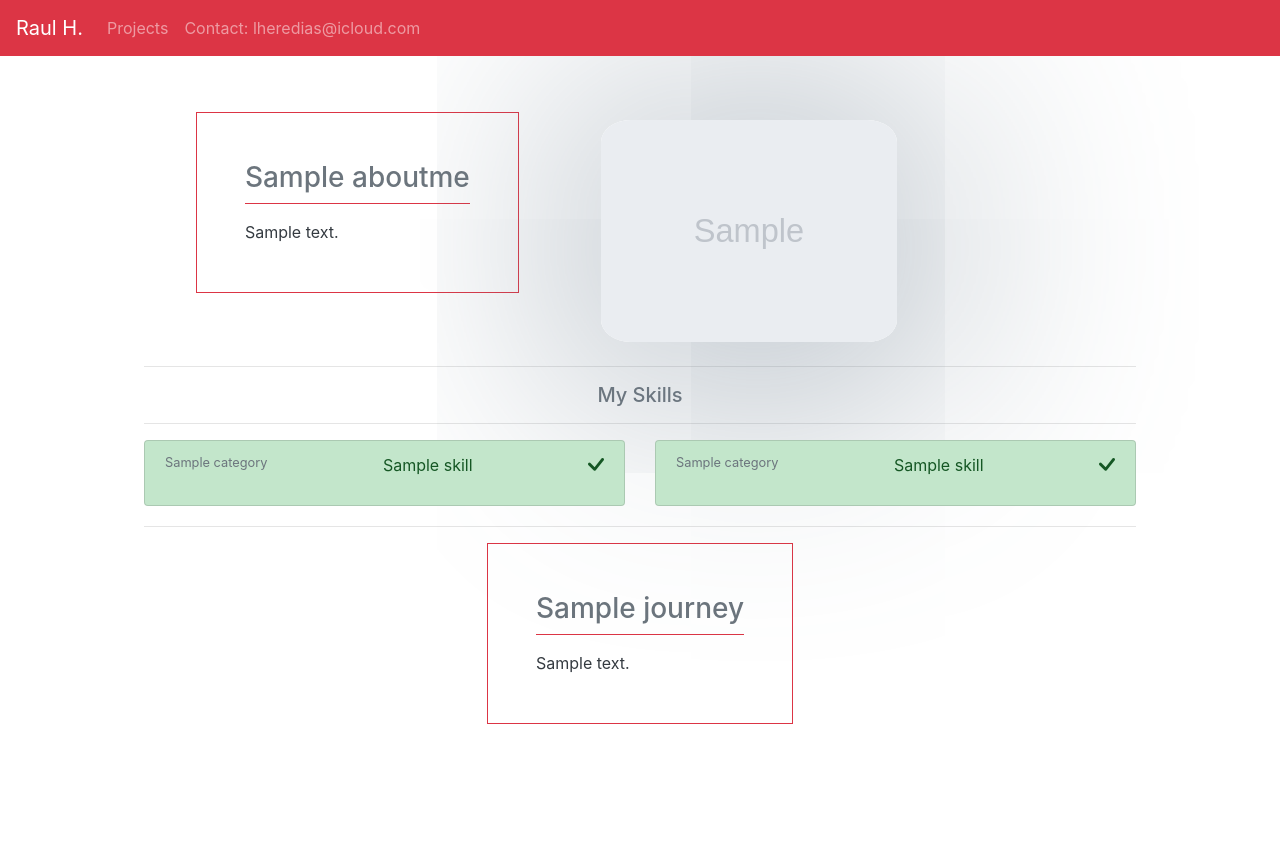
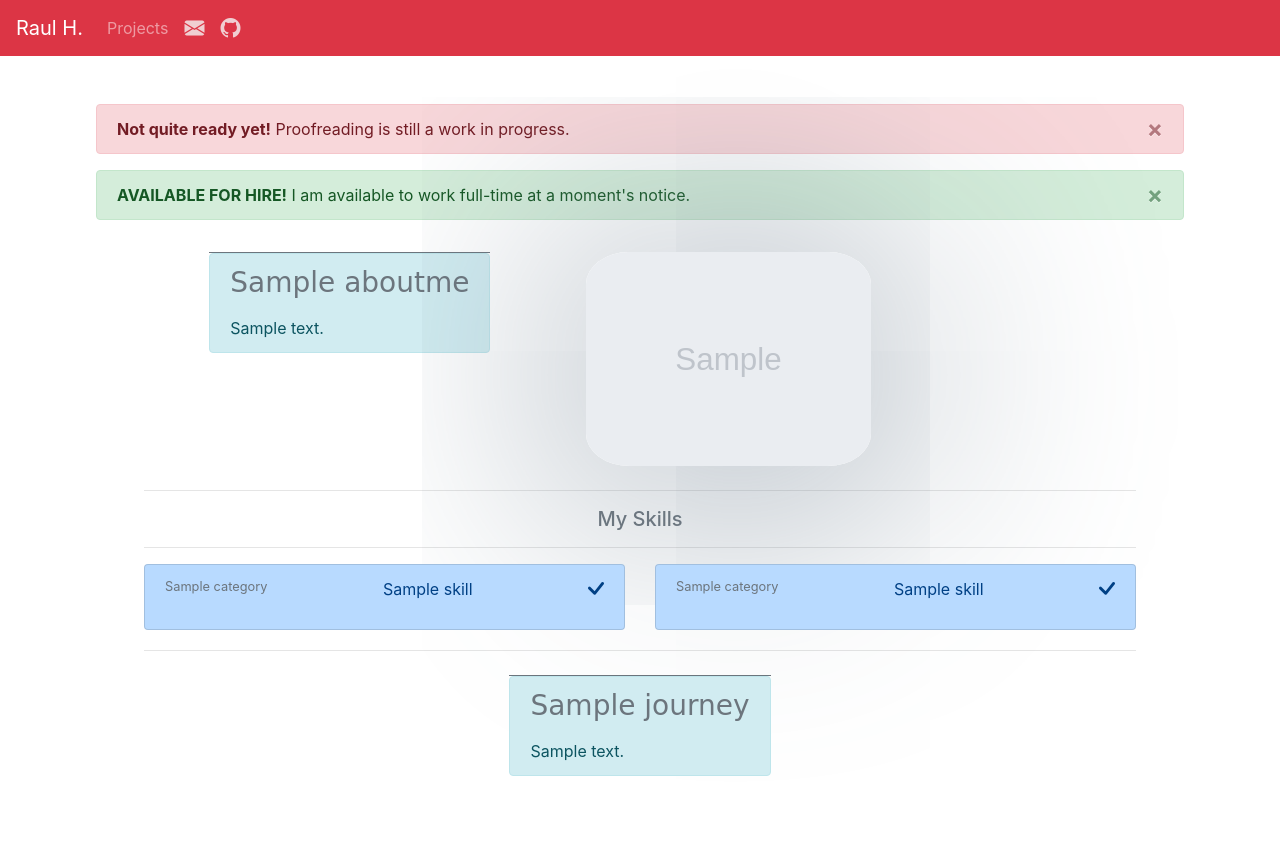
Before and after one commit to lheredias/portfolio-blog, a Django app: template blog/templates/blog/index.html in a window 1280 px wide. Before the commit the page ends 724 px from the top, so only its background shows below. Run offline with Django 3.2, Linux system fonts and the light colour scheme; the template is opened without the code that fills it: most values are stand-ins (such as "Sample title", 1, 10 or a date in 2020); grey boxes marked "Sample" are stand-in pictures; data that the repository does not hold is empty; some libraries are stand-ins or nearby versions.

Commit message:
EDIT: some styles

```diff
--- a/blog/static/blog/styles.css
+++ b/blog/static/blog/styles.css
@@ -31,7 +31,7 @@ h1 > a:hover {
 
 @keyframes second {
   25% {opacity: 0.4;}
-  50% {opacity: 0.35;}
+  50% {opacity: 0.35; border-radius: 20%;}
   75% {opacity: 0.4;}
 }
 
@@ -42,6 +42,18 @@ h1 > a:hover {
   box-shadow: 7px 15px 250px 50px SlateGray;
   animation-duration: 7s;
   animation-iteration-count: infinite;
-  border-radius: 10%;
+  border-radius: 15%;
 
 }
+
+@import url('https://fonts.googleapis.com/css2?family=Chicle&display=swap');
+.about-title {
+  font-family: 'Chicle', cursive;
+}
+li > a > i {
+  color: WhiteSmoke;
+  opacity: 0.8;
+}
+li > a > i:hover {
+  opacity: 1;
+}
--- a/blog/templates/blog/aboutme.html
+++ b/blog/templates/blog/aboutme.html
@@ -3,19 +3,18 @@
     <div class="col-md-7">
       <div class="d-flex flex-wrap justify-content-center">
         <div>
-          <div class="border border-danger pl-5 pr-5 pt-5 pb-5">
-            <div class="border-bottom border-danger text-center">
-              <h3 class="text-secondary">{{ aboutme.title }}</h3>
-            </div>
-            <div class="pt-3">
-              <!-- <img float="left" src="http://www.fillmurray.com/100/100"> -->
+          <div class="border-top border-secondary ml-2 mr-2 mt-2 mb-2">
+
+            <div class="alert alert-info" role="alert">
+              <h3 class="text-center text-secondary about-title pb-2">{{ aboutme.title }}</h3>
               {{ aboutme.parse_content|safe }}
             </div>
+
           </div>
         </div>
       </div>
     </div>
-    <div class="col-md-5 align-self-center pt-2 pb-2">
+    <div class="col-md-5 align-self-center mt-2 mb-2">
       <div class="d-flex flex-wrap justify-content-center">
         <img class="img-fluid" id="photo" src="{{ aboutme.image }}">
       </div>
--- a/blog/templates/blog/articles.html
+++ b/blog/templates/blog/articles.html
@@ -1,8 +1,10 @@
 <div class="d-flex flex-wrap justify-content-center">
   <div>
     {% for post in posts %}
-    <div class="border border-danger rounded pl-5 pr-5 pt-5 pb-5 ml-5 mr-5" id="{{ post.id }}" name="article">
-      <div class="border-bottom border-danger">
+    <div class="border-top border-secondary ml-5 mr-5 mt-2 mb-2" id="{{ post.id }}" name="article">
+
+      <div class="alert alert-warning" role="alert">
+        <div class="pb-3">
           <h1>
             {{ post.title }}
             <a href="{{ post.github }}">
@@ -15,14 +17,17 @@
             {% endif %}
           </h1>
         </div>
+        <div>
+          <img class="img-fluid rounded mx-auto d-block" width="70%" src="{{ post.image }}">
+        </div>
         <div class="pt-3">
-        <img class="img-fluid rounded mx-auto d-block" width="70%" src="{{ post.image }}">
-        <hr>
           {{ post.parse_content|safe }}
         </div>
       </div>
+
+    </div>
     {% endfor %}
-    <div class="text-center pt-5">
+    <div class="text-center mt-2">
       <button type="button" class="btn btn-danger" id="project_link">
         <i class="bi bi-arrow-left"></i> back
       </button>
--- a/blog/templates/blog/index.html
+++ b/blog/templates/blog/index.html
@@ -1,6 +1,8 @@
 {% extends "blog/layout.html" %}
 {% load static %}
 {% block body %}
+
+{% include "blog/msg.html" %}
 
 <div class="ml-5 mr-5 pt-2 pb-2" id="about">
   {% include "blog/aboutme.html" %}
--- a/blog/templates/blog/journey.html
+++ b/blog/templates/blog/journey.html
@@ -1,13 +1,13 @@
 <div>
   <div class="d-flex flex-wrap justify-content-center">
     <div>
-      <div class="border border-danger pl-5 pr-5 pt-5 pb-5">
-        <div class="border-bottom border-danger text-center">
-          <h3 class="text-secondary">{{ journey.title }}</h3>
-        </div>
-        <div class="pt-3">
+      <div class="border-top border-secondary ml-2 mr-2 mt-2 mb-2">
+
+        <div class="alert alert-info" role="alert">
+          <h3 class="text-center text-secondary about-title pb-2">{{ journey.title }}</h3>
           {{ journey.parse_content|safe }}
         </div>
+
       </div>
     </div>
   </div>
--- a/blog/templates/blog/layout.html
+++ b/blog/templates/blog/layout.html
@@ -27,15 +27,24 @@
 <body>
   <nav class="navbar sticky-top navbar-expand-sm navbar-dark bg-danger">
     <a class="navbar-brand" id="about_link">Raul H.</a>
-    <div>
+    <button class="navbar-toggler" type="button" data-toggle="collapse" data-target="#navbarText"
+      aria-controls="navbarText" aria-expanded="false" aria-label="Toggle navigation">
+      <span class="navbar-toggler-icon"></span>
+    </button>
+    <div class="collapse navbar-collapse" id="navbarText">
       <ul class="navbar-nav mr-auto">
 
         <li class="nav-item">
           <a class="nav-link" id="project_link">Projects</a>
         </li>
         <li class="nav-item">
-          <a class="nav-link" href="mailto:lheredias@icloud.com?subject=I saw your blog&body=Hi there">
-            Contact: lheredias@icloud.com
+          <a class="navbar-brand" href="mailto:lheredias@icloud.com?subject=I saw your blog&body=Hi there">
+            <i class="bi bi-envelope-fill ml-2"></i>
+          </a>
+        </li>
+        <li class="nav-item">
+          <a class="navbar-brand" href="https://github.com/lheredias">
+            <i class="bi bi-github"></i>
           </a>
         </li>
       </ul>
--- /dev/null
+++ b/blog/templates/blog/msg.html
@@ -0,0 +1,13 @@
+<div class="alert alert-danger alert-dismissible fade show" role="alert">
+  <strong>Not quite ready yet!</strong> Proofreading is still a work in progress.
+  <button type="button" class="close" data-dismiss="alert" aria-label="Close">
+    <span aria-hidden="true">&times;</span>
+  </button>
+</div>
+
+<div class="alert alert-success alert-dismissible fade show" role="alert">
+  <strong>AVAILABLE FOR HIRE!</strong> I am available to work full-time at a moment's notice.
+  <button type="button" class="close" data-dismiss="alert" aria-label="Close">
+    <span aria-hidden="true">&times;</span>
+  </button>
+</div>
--- /dev/null
+++ b/blog/templates/blog/skill_list.html
@@ -0,0 +1,7 @@
+<div class="list-group-item list-group-item-primary flex-column">
+  <div class="d-flex w-100 justify-content-between">
+    <small class="text-muted">{{ category }}</small>
+    <p class="pl-5 pr-5 text-right">{{ skill_list|join:" // " }}</p>
+    <i class="bi bi-check-lg"></i>
+  </div>
+</div>
--- a/blog/templates/blog/skills.html
+++ b/blog/templates/blog/skills.html
@@ -1,29 +1,17 @@
 <h5 class="text-center text-secondary">My Skills</h5>
 <hr>
 <div class="row">
-  <div class="col mb-1">
+  <div class="col mb-1 align-self-center">
     <div class="list-group">
       {% for category, skill_list in skills.items %}
-      <div class="list-group-item list-group-item-success flex-column">
-        <div class="d-flex w-100 justify-content-between">
-          <small class="text-muted">{{ category }}</small>
-          <p class="pl-5 pr-5 text-right">{{ skill_list|join:" // " }}</p>
-          <i class="bi bi-check-lg"></i>
-        </div>
-      </div>
+      {% include "blog/skill_list.html" %}
       {% endfor %}
     </div>
   </div>
   <div class="col mb-1 align-self-center">
     <div class="list-group">
       {% for category, skill_list in skills02.items %}
-      <div class="list-group-item list-group-item-success flex-column">
-        <div class="d-flex w-100 justify-content-between">
-          <small class="text-muted">{{ category }}</small>
-          <p class="pl-5 pr-5 text-right">{{ skill_list|join:" // " }}</p>
-          <i class="bi bi-check-lg"></i>
-        </div>
-      </div>
+      {% include "blog/skill_list.html" %}
       {% endfor %}
     </div>
   </div>
```
Lines whose indentation alone changed are shown as unchanged.
